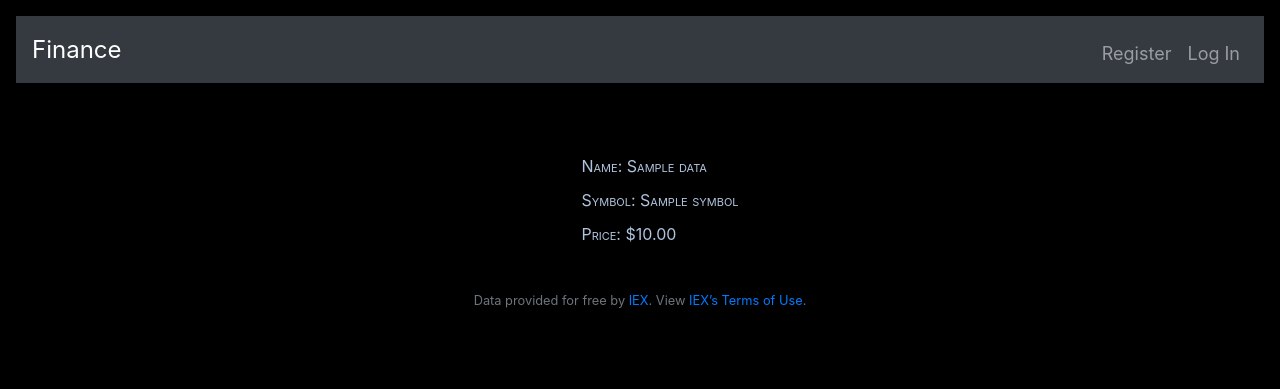
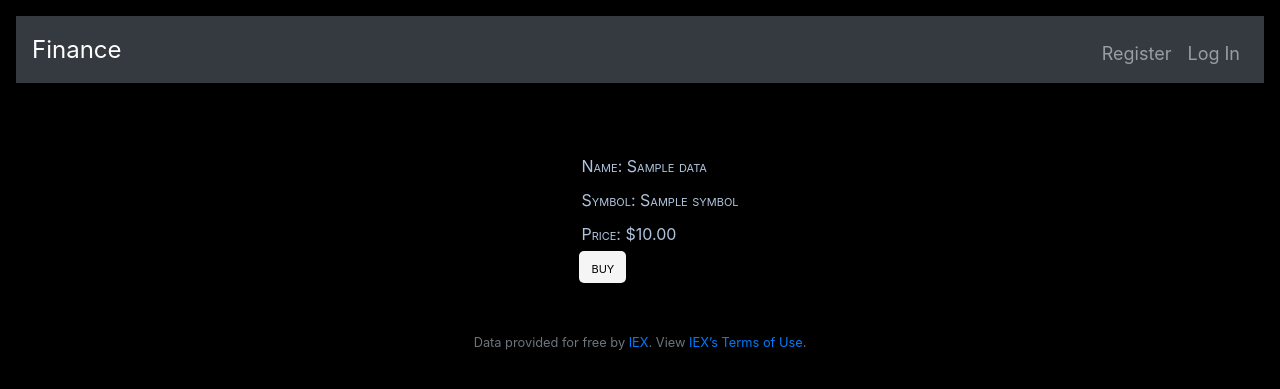
Before and after one commit to alfiomartini/finance, a Flask app: template templates/quoted.html in a window 1280 px wide. Shown: the top 389 px of the page. Run offline with Flask 2, Linux system fonts and the light colour scheme; the template is opened without the code that fills it: most values are stand-ins (such as "Sample title", 1, 10 or a date in 2020); some libraries are stand-ins or nearby versions.

Commit message:
Added buy option for quoted symbols

```diff
--- a/templates/quote_result.html
+++ b/templates/quote_result.html
@@ -1,8 +1,9 @@
 <div class="quote-container">
   <ul class="quote-company">
-    <li>Name: {{company['name']}}</li>
+    <li>Name: {{company['name']}}
     <li>Symbol: {{company['symbol']}}</li>
     <li>Industry: {{company['industry']}}</li>
     <li>Summary: <a href="{{company['nasdaq_url']}}" target="_blank">&#128279 Nasdaq Page</a></li>
+    <a  href="/buy/{{company['symbol']}}" class="edit-btn ml-2"> buy </a>
   </ul>
 </div>
--- a/templates/quoted.html
+++ b/templates/quoted.html
@@ -6,6 +6,7 @@
       <li>Name: {{data['name']}}</li>
       <li>Symbol: {{data['symbol']}}</li>
       <li>Price: {{data['price'] | usd}}</li>
+      <a  href="/buy/{{data['symbol']}}" class="edit-btn ml-2"> buy </a>
     </ul>
   </div>
  {% endblock %}
```
Also changed, not shown: finance.db.
